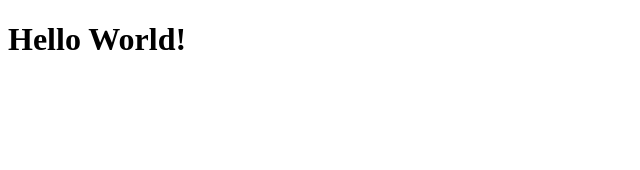
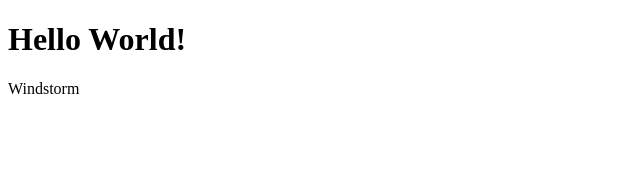
Before and after one commit to rafaelmesquita-ceara/angular-project, an Angular app in the folder primeiro-projeto/: page / in a window 1280 px wide. Shown: the top 170 px of the page, without its empty margins (0-640 px from the left). Built offline with nearby package versions, Linux system fonts and the light colour scheme.

Commit message:
Um herói criado e chamado pelo componente pai com a tag <app-heroes>

```diff
--- a/primeiro-projeto/src/app/app.component.html
+++ b/primeiro-projeto/src/app/app.component.html
@@ -1 +1,3 @@
 <h1>{{ title }}</h1>
+
+<app-heroes></app-heroes>
--- a/primeiro-projeto/src/app/heroes/heroes.component.html
+++ b/primeiro-projeto/src/app/heroes/heroes.component.html
@@ -1 +1 @@
-<p>heroes works!</p>
+{{ hero }}
--- a/primeiro-projeto/src/app/heroes/heroes.component.ts
+++ b/primeiro-projeto/src/app/heroes/heroes.component.ts
@@ -7,7 +7,11 @@ import { Component, OnInit } from '@angular/core';
 })
 export class HeroesComponent implements OnInit {
 
-  constructor() { }
+  hero = "Windstorm";
+
+
+  constructor() {
+  }
 
   ngOnInit(): void {
   }
```
